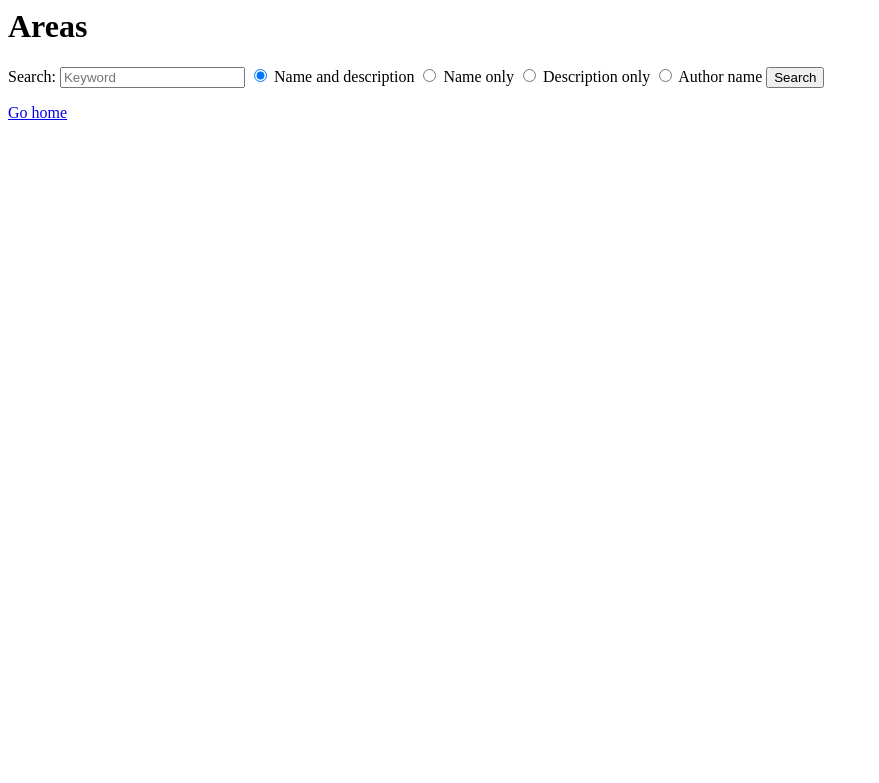
After one commit to miksami/areamanager, a Flask app: page /areas in a window 1280 px wide. The commit adds this page. Shown: the top 783 px of the page, without its empty margins (0-879 px from the left). Run offline with Flask 3, Linux system fonts and the light colour scheme; data that the repository does not hold is empty.

Commit message:
creating areas, editing&deleting, listing and userpage

```diff
--- a/app.py
+++ b/app.py
@@ -1,9 +1,11 @@
 from flask import Flask
-from flask import redirect, render_template, request, session
-import random
+from flask import redirect, render_template, request, session, abort, make_response
 import sqlite3
 import db
 import config
+import helper
+import areas
+import users
 from werkzeug.security import generate_password_hash, check_password_hash
 
 app = Flask(__name__)
@@ -55,14 +57,132 @@ def logout():
     del session["uid"], session["username"]
     return redirect("/")
 
+@app.route("/user/<int:uid>")
+def user(uid):
+    user = users.get_user(uid)
+    if not user:
+        abort(404)
+    sql = "SELECT a.id id, a.name name, u.username author FROM areas a, users u WHERE a.uid = u.id AND u.id = ?"
+    areas = db.query(sql, [uid])
+    return render_template("user.html", user=user, area_count=len(areas), areas=areas)
+
 @app.route("/new_area")
 def new_area():
     return render_template("new_area.html")
 
 @app.route("/create_area", methods=["POST"])
 def create_area():
-    pass
+    helper.require_login()
+    name = request.form["name"]
+    description = request.form["description"]
+    image = request.files["image"]
+    if not name or not description or not image:
+        return "Form is missing fields.", 400
 
-@app.route("/area/<int:page_id>")
-def page(page_id):
-    return "Area " + str(page_id)
+    if image.mimetype != "image/jpeg":
+        return "File is not a JPEG image.", 400
+    file = image.read()
+    if len(file) > 1024 * 1024:
+        return "File is over 1 MB.", 400
+
+    sql = "INSERT INTO areas (uid, name, description, image) VALUES (?, ?, ?, ?)"
+    db.execute(sql, [session["uid"], name, description, file])
+    return redirect("/area/"+str(db.last_insert_id()))
+
+@app.route("/areas")
+def list_areas():
+    keyword = request.args.get("keyword") or ""
+    restrict = request.args.get("restrict") or ""
+    query = None
+    if keyword:
+        word = "%"+keyword+"%"
+        if restrict == "name":
+            sql = "SELECT a.id id, a.uid uid, a.name name, u.username author FROM areas a, users u WHERE a.uid = u.id AND (a.name LIKE ?)"
+            query = db.query(sql, [word])
+        elif restrict == "description":
+            sql = "SELECT a.id id, a.uid uid, a.name name, u.username author FROM areas a, users u WHERE a.uid = u.id AND (a.description LIKE ?)"
+            query = db.query(sql, [word])
+        elif restrict == "author":
+            sql = "SELECT a.id id, a.uid uid, a.name name, u.username author FROM areas a, users u WHERE a.uid = u.id AND (u.username LIKE ?)"
+            query = db.query(sql, [word])
+        else:
+            sql = "SELECT a.id id, a.uid uid, a.name name, u.username author FROM areas a, users u WHERE a.uid = u.id AND (a.name LIKE ? OR a.description LIKE ?)"
+            query = db.query(sql, [word, word])
+    else:
+        sql = "SELECT a.id id, a.uid uid, a.name name, u.username author FROM areas a, users u WHERE a.uid = u.id"
+        query = db.query(sql)
+    return render_template("areas.html", areas=query, keyword=keyword, restrict=restrict)
+
+@app.route("/area/<int:aid>")
+def area(aid):
+    query = areas.get_area(aid)
+    if not query:
+        abort(404)
+    return render_template("area.html", id=aid, area=query)
+
+@app.route("/area/<int:aid>/edit", methods=["GET", "POST"])
+def area_edit(aid):
+    if request.method == "GET":
+        query = areas.get_area(aid)
+        if not query:
+            abort(404)
+        return render_template("edit_area.html", id=aid, area=query)
+    elif request.method == "POST":
+        sql = "SELECT uid FROM areas WHERE id = ?"
+        query = db.query(sql, [aid])
+        if not query:
+            abort(404)
+        helper.author_check(query[0])
+
+        name = request.form["name"]
+        description = request.form["description"]
+        image = request.files["image"]
+        if not name or not description:
+            return "Form is missing fields.", 400
+
+        if image:
+            if image.mimetype != "image/jpeg":
+                return "File is not a JPEG image."
+            file = image.read()
+            if len(file) > 1024 * 1024:
+                return "File is over 1 MB.", 400
+
+            sql = "UPDATE areas SET (name, description, image) = (?, ?, ?) WHERE id = ?"
+            db.execute(sql, [name, description, file, aid])
+        else:
+            sql = "UPDATE areas SET (name, description) = (?, ?) WHERE id = ?"
+            db.execute(sql, [name, description, aid])
+        return redirect("/area/"+str(aid))
+
+@app.route("/area/<int:aid>/delete", methods=["GET", "POST"])
+def area_delete(aid):
+    if request.method == "GET":
+        sql = "SELECT uid, name FROM areas WHERE id = ?"
+        query = db.query(sql, [aid])
+        if not query:
+            abort(404)
+        return render_template("delete_area.html", id=aid, area=query[0])
+    elif request.method == "POST":
+        if "confirm" in request.form:
+            sql = "SELECT uid FROM areas WHERE id = ?"
+            query = db.query(sql, [aid])
+            if not query:
+                abort(404)
+            helper.author_check(query[0])
+            sql = "DELETE FROM areas WHERE id = ?"
+            db.execute(sql, [aid])
+            return redirect("/")
+        else:
+            return redirect("/area/"+str(aid))
+
+
+@app.route("/area/<int:aid>/image")
+def area_image(aid):
+    sql = "SELECT image FROM areas WHERE id = ?"
+    query = db.query(sql, [aid])
+    if not query:
+        abort(404)
+
+    response = make_response(bytes(query[0][0]))
+    response.headers.set("Content-Type", "image/jpeg")
+    return response
--- /dev/null
+++ b/areas.py
@@ -0,0 +1,6 @@
+import db
+
+def get_area(aid):
+    sql = "SELECT a.uid uid, a.name name, a.description description, u.username author FROM areas a, users u WHERE a.id = ? AND a.uid = u.id"
+    query = db.query(sql, [aid])
+    return query[0] if query else None
--- a/db.py
+++ b/db.py
@@ -15,7 +15,7 @@ def execute(sql, params=[]):
         g.last_insert_id = result.lastrowid
         con.close()
     except Exception as e:
-        con.close()
+        con.close() # if an exception occurs while modifying tables, they will stay locked. we catch this exception, close the connection, and re-raise the exception
         raise e
 
 def last_insert_id():
--- a/schema.sql
+++ b/schema.sql
@@ -8,25 +8,15 @@ create table areas ( --aid
     id integer primary key,
     uid integer references users,
     name text,
-    description text
+    description text,
+    image blob
 );
 
 create table items ( --pid
     id integer primary key,
     uid integer references users,
     aid integer references areas,
-    name text
-);
-
-create table area_images ( --paid
-    id integer primary key,
-    aid integer references areas,
-    image blob
-);
-
-create table prop_images ( --piid
-    id integer primary key,
-    iid integer references items,
+    name text,
     image blob
 );
 
--- /dev/null
+++ b/templates/areas.html
@@ -0,0 +1,32 @@
+</html>
+<!DOCTYPE html>
+<html>
+
+<head>
+  <title>Area Manager</title>
+</head>
+
+<body>
+  <h1>
+    Areas
+  </h1>
+  <form action="/areas" method="get">
+    <p>
+      Search:
+      <input type="text" name="keyword" placeholder="Keyword" value="{{ keyword }}" />
+      <label><input type="radio" name="restrict" value="" {% if restrict == "" %} checked {% endif %} /> Name and description</label>
+      <label><input type="radio" name="restrict" value="name" {% if restrict == "name" %} checked {% endif %} /> Name only</label>
+      <label><input type="radio" name="restrict" value="description" {% if restrict == "description" %} checked {% endif %} /> Description only</label>
+      <label><input type="radio" name="restrict" value="author" {% if restrict == "author" %} checked {% endif %} /> Author name</label>
+      <input type="submit" value="Search" />
+    </p>
+  </form>
+  {% for area in areas %}
+    <li><a href="/area/{{ area.id }}">{{ area.name }}</a> by <a href="/user/{{ area.uid }}">{{ area.author }}</a></li>
+  {% endfor %}
+  <p>
+    <a href="/">Go home</a>
+  </p>
+</body>
+
+</html>
--- a/templates/index.html
+++ b/templates/index.html
@@ -26,6 +26,9 @@
     <a href="/login">Login</a>
   </p>
   {% endif %}
+  <p>
+    <a href="/areas">Areas</a>
+  </p>
 </body>
 
 </html>
--- /dev/null
+++ b/users.py
@@ -0,0 +1,6 @@
+import db
+
+def get_user(uid):
+    sql = "SELECT username FROM users WHERE id = ?"
+    query = db.query(sql, [uid])
+    return query[0] if query else None
```
Also changed, not shown: helper.py (added, +10 -0 lines), templates/area.html (added, +41 -0 lines), templates/delete_area.html (added, +35 -0 lines), templates/edit_area.html (added, +41 -0 lines), templates/new_area.html (+5 -9 lines), templates/user.html (added, +28 -0 lines), README.md.
